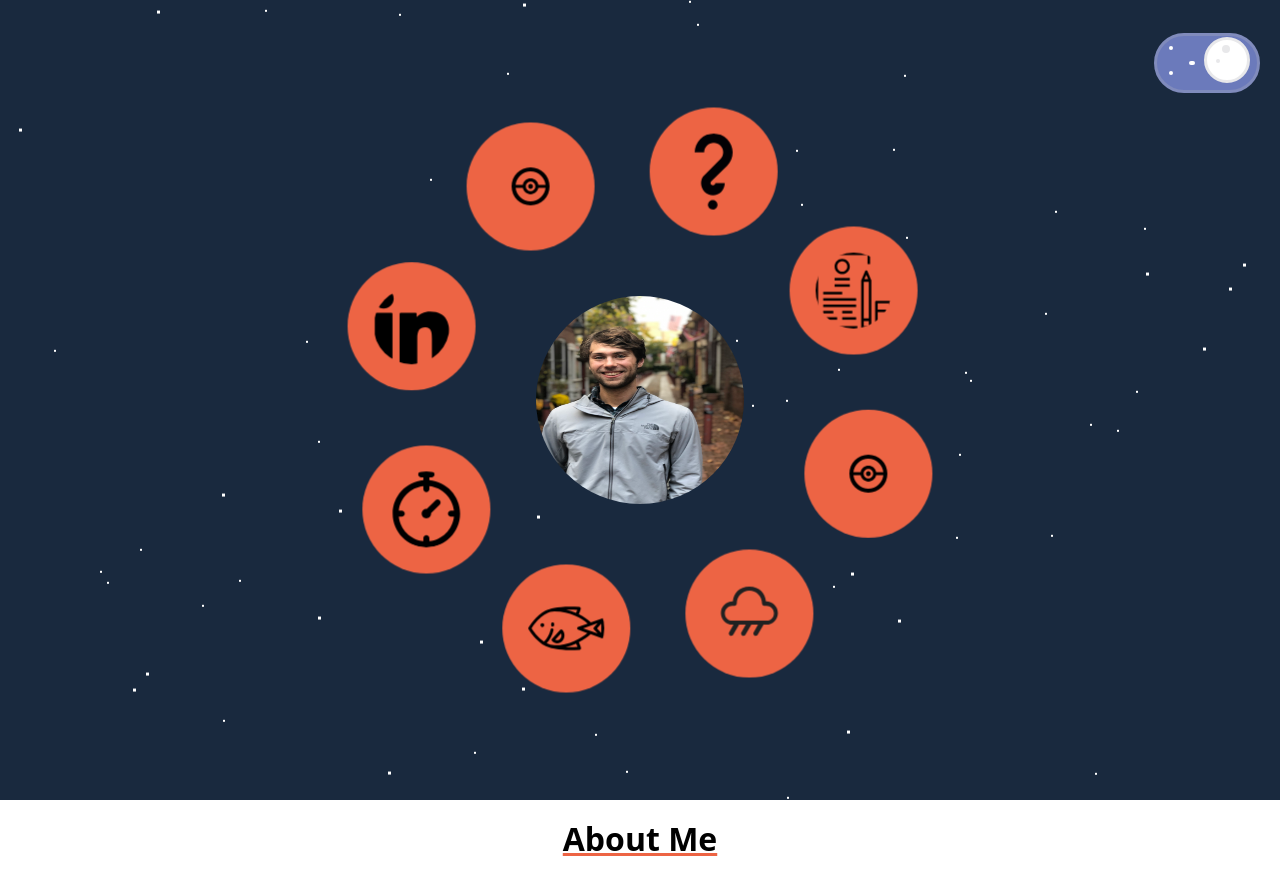
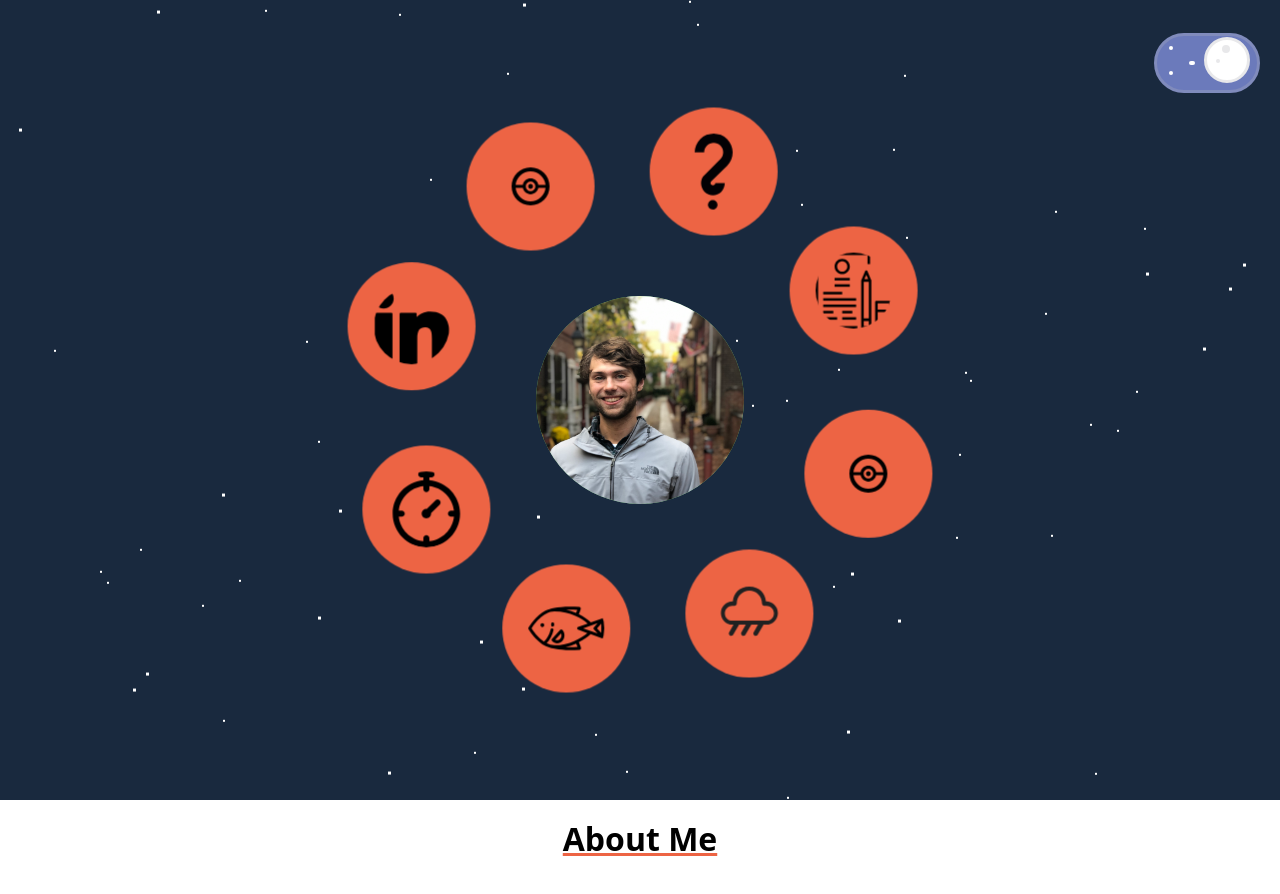
Before and after one commit to piacib/portfolio, a React (Create React App) app: page / in a window 1280 px wide. Shown: the top 894 px of the page. Built offline with nearby package versions, Linux system fonts and the light colour scheme.

Commit message:
changed center image fit

```diff
--- a/src/components/CenterImage/CenterImage.css
+++ b/src/components/CenterImage/CenterImage.css
@@ -13,6 +13,8 @@
   background-color: var(--green-light);
   z-index: 10;
   transition: opacity 500ms;
+  object-fit: cover;
+  object-position: top;
 }
 .profile-image {
   position: absolute;
```
